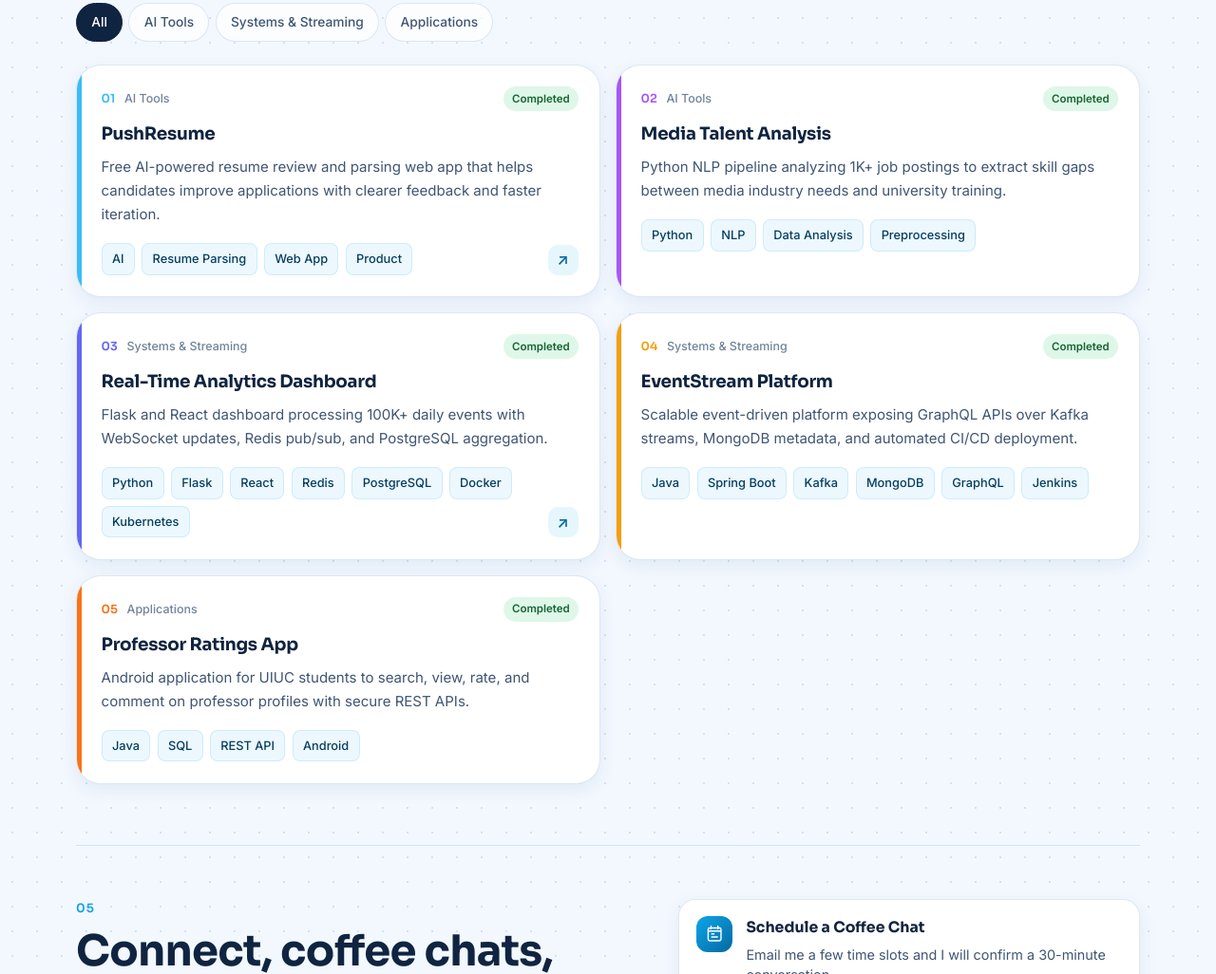
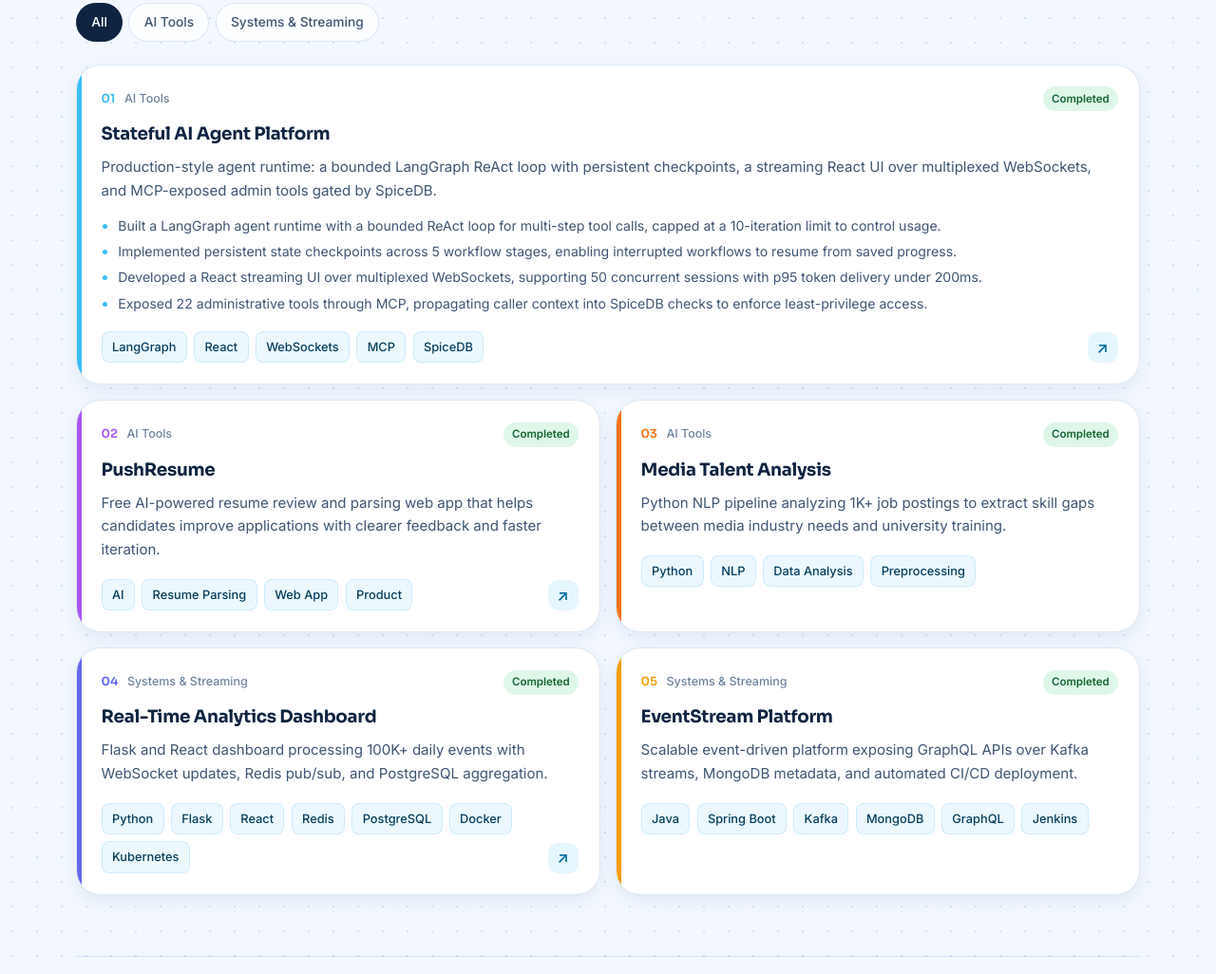
Before and after one commit to JiajunWang23/uiucwangjiajun.com, a plain HTML site: page index.html in a window 1280 px wide. Shown: the part 2984-4010 px from the top of the page at 95% size. Drawn offline with Linux system fonts and the light colour scheme.

Commit message:
Projects: add Stateful AI Agent Platform, remove Professor Ratings App
Co-Authored-By: Claude Fable 5.1 <noreply@anthropic.com>
Claude-Session: https://claude.ai/code/session_01NbB7a9n5jEvuDy986CyPp6

```diff
--- a/index.html
+++ b/index.html
@@ -18,7 +18,7 @@
     <link rel="preconnect" href="https://fonts.googleapis.com">
     <link rel="preconnect" href="https://fonts.gstatic.com" crossorigin>
     <link href="https://fonts.googleapis.com/css2?family=Sora:wght@500;600;700&family=Inter:wght@400;500;600&display=swap" rel="stylesheet">
-    <link rel="stylesheet" href="./styles.css?v=20261015b">
+    <link rel="stylesheet" href="./styles.css?v=20261016">
   </head>
   <body>
     <a class="skip-link" href="#about">Skip to content</a>
@@ -140,6 +140,6 @@
       <span id="footer-updated"></span>
     </footer>
 
-    <script src="./script.js?v=20261015b"></script>
+    <script src="./script.js?v=20261016"></script>
   </body>
 </html>
--- a/script.js
+++ b/script.js
@@ -140,10 +140,26 @@ const siteData = {
       copy: "Products and agents that put LLMs to work on real user problems.",
       projects: [
         {
+          title: "Stateful AI Agent Platform",
+          coverLabel: "AI Agents",
+          status: "completed",
+          cover: "mint",
+          description:
+            "Production-style agent runtime: a bounded LangGraph ReAct loop with persistent checkpoints, a streaming React UI over multiplexed WebSockets, and MCP-exposed admin tools gated by SpiceDB.",
+          highlights: [
+            "Built a LangGraph agent runtime with a bounded ReAct loop for multi-step tool calls, capped at a 10-iteration limit to control usage.",
+            "Implemented persistent state checkpoints across 5 workflow stages, enabling interrupted workflows to resume from saved progress.",
+            "Developed a React streaming UI over multiplexed WebSockets, supporting 50 concurrent sessions with p95 token delivery under 200ms.",
+            "Exposed 22 administrative tools through MCP, propagating caller context into SpiceDB checks to enforce least-privilege access.",
+          ],
+          tags: ["LangGraph", "React", "WebSockets", "MCP", "SpiceDB"],
+          href: "https://github.com/JiajunWang23/stateful-agent-platform",
+        },
+        {
           title: "PushResume",
           coverLabel: "AI Tools",
           status: "completed",
-          cover: "mint",
+          cover: "violet",
           description:
             "Free AI-powered resume review and parsing web app that helps candidates improve applications with clearer feedback and faster iteration.",
           tags: ["AI", "Resume Parsing", "Web App", "Product"],
@@ -153,7 +169,7 @@ const siteData = {
           title: "Media Talent Analysis",
           coverLabel: "NLP",
           status: "completed",
-          cover: "violet",
+          cover: "coral",
           description:
             "Python NLP pipeline analyzing 1K+ job postings to extract skill gaps between media industry needs and university training.",
           tags: ["Python", "NLP", "Data Analysis", "Preprocessing"],
@@ -183,22 +199,6 @@ const siteData = {
           description:
             "Scalable event-driven platform exposing GraphQL APIs over Kafka streams, MongoDB metadata, and automated CI/CD deployment.",
           tags: ["Java", "Spring Boot", "Kafka", "MongoDB", "GraphQL", "Jenkins"],
-        },
-      ],
-    },
-    {
-      id: "apps",
-      title: "Applications",
-      copy: "End-to-end products with secure APIs and a polished front end.",
-      projects: [
-        {
-          title: "Professor Ratings App",
-          coverLabel: "Mobile",
-          status: "completed",
-          cover: "coral",
-          description:
-            "Android application for UIUC students to search, view, rate, and comment on professor profiles with secure REST APIs.",
-          tags: ["Java", "SQL", "REST API", "Android"],
         },
       ],
     },
@@ -472,7 +472,7 @@ const renderProjects = () => {
       const tag = project.href ? "a" : "article";
       const linkAttributes = project.href ? ` href="${project.href}" target="_blank" rel="noreferrer"` : "";
       return `
-        <${tag} class="project-card project-card--${project.cover || "blue"}" data-category="${project.categoryId}"${linkAttributes}>
+        <${tag} class="project-card project-card--${project.cover || "blue"}${project.highlights ? " project-card--featured" : ""}" data-category="${project.categoryId}"${linkAttributes}>
           <div class="project-topline">
             <span class="project-index">${String(index + 1).padStart(2, "0")}</span>
             <span class="project-category">${project.categoryTitle}</span>
@@ -480,6 +480,11 @@ const renderProjects = () => {
           </div>
           <h3>${pick(project.title)}</h3>
           <p>${pick(project.description)}</p>
+          ${
+            project.highlights
+              ? `<ul class="project-highlights">${project.highlights.map((h) => `<li>${h}</li>`).join("")}</ul>`
+              : ""
+          }
           <div class="project-footer">
             <div class="tag-list">${project.tags.map((t) => `<span class="tag">${t}</span>`).join("")}</div>
             ${project.href ? `<span class="project-open" aria-hidden="true">↗</span>` : ""}
--- a/styles.css
+++ b/styles.css
@@ -980,6 +980,26 @@ a.project-card:focus-visible {
   line-height: 1.65;
 }
 
+.project-highlights {
+  margin: 0;
+  padding-left: 1.1rem;
+  color: var(--ink-soft);
+  font-size: 0.88rem;
+  line-height: 1.6;
+}
+
+.project-highlights li + li {
+  margin-top: 0.3rem;
+}
+
+.project-highlights li::marker {
+  color: var(--card-accent, var(--accent));
+}
+
+.project-card--featured {
+  grid-column: 1 / -1;
+}
+
 .project-footer {
   display: flex;
   align-items: flex-end;
```
